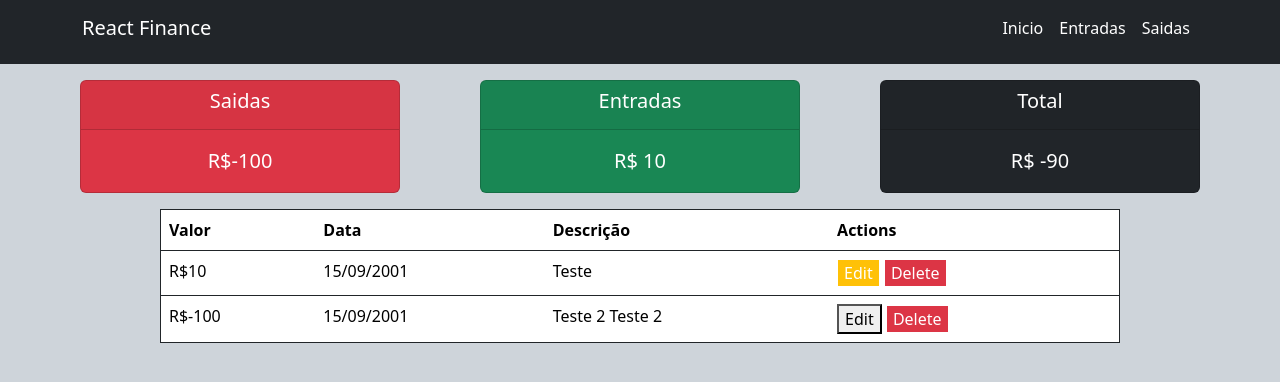
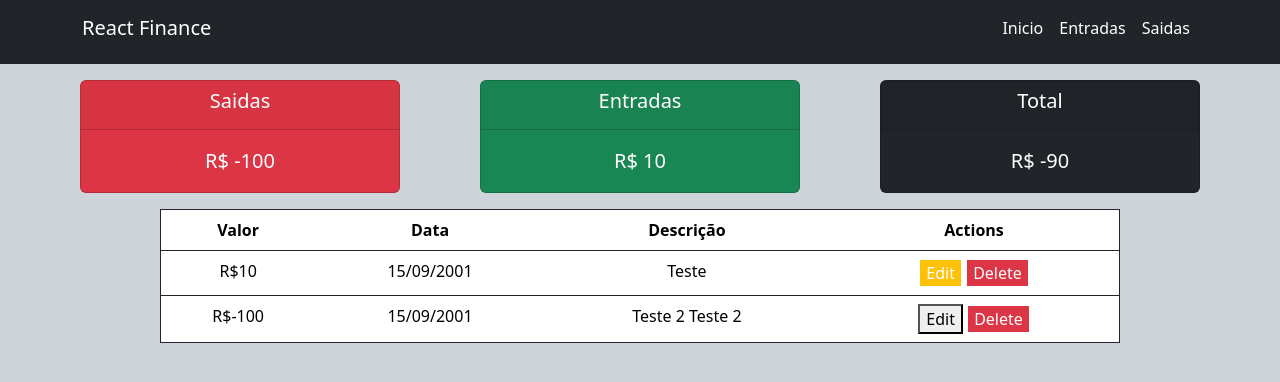
Before and after one commit to joaov1ct0r/react-finance, a React (Vite) app: page / in a window 1280 px wide. Shown: the top 382 px of the page. Built offline with nearby package versions, Linux system fonts and the light colour scheme.

Commit message:
refactor: CardNegative

```diff
--- a/src/components/CardNegative.tsx
+++ b/src/components/CardNegative.tsx
@@ -18,7 +18,7 @@ export default function CardNegative(): JSX.Element {
         <h5 className="card-title text-white">Saidas</h5>
       </div>
       <div className="card-body">
-        <p className="card-text text-white text-center fs-5 text">R${total}</p>
+        <p className="card-text text-white text-center fs-5 text">R$ {total}</p>
       </div>
     </div>
   );
--- a/src/components/List.tsx
+++ b/src/components/List.tsx
@@ -12,8 +12,8 @@ export default function List(): JSX.Element {
   const dispatch: AppDispatch = useDispatch();
 
   return (
-    <table className=" table bg-white w-75 mt-3 border border-dark">
-      <thead>
+    <table className="table bg-white w-75 mt-3 border border-dark">
+      <thead className="text-center">
         <tr>
           <th scope="col">Valor</th>
           <th scope="col">Data</th>
@@ -25,7 +25,7 @@ export default function List(): JSX.Element {
       <tbody>
         {finances.map((finance: Finance) => {
           return finance.type === "negative" ? (
-            <tr className="bg-danger text-white" key={finance.id}>
+            <tr className="text-center text-danger" key={finance.id}>
               <td>R${finance.value}</td>
               <td>{finance.date}</td>
               <td>{finance.description}</td>
@@ -45,7 +45,7 @@ export default function List(): JSX.Element {
               </td>
             </tr>
           ) : (
-            <tr className="bg-success text-white" key={finance.id}>
+            <tr className="text-center text-success" key={finance.id}>
               <td>R${finance.value}</td>
               <td>{finance.date}</td>
               <td>{finance.description}</td>
```
